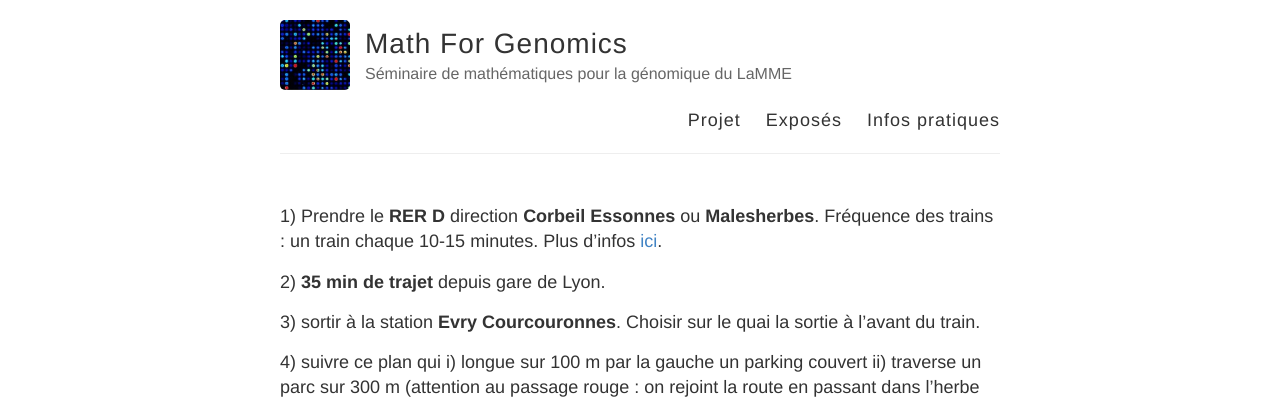
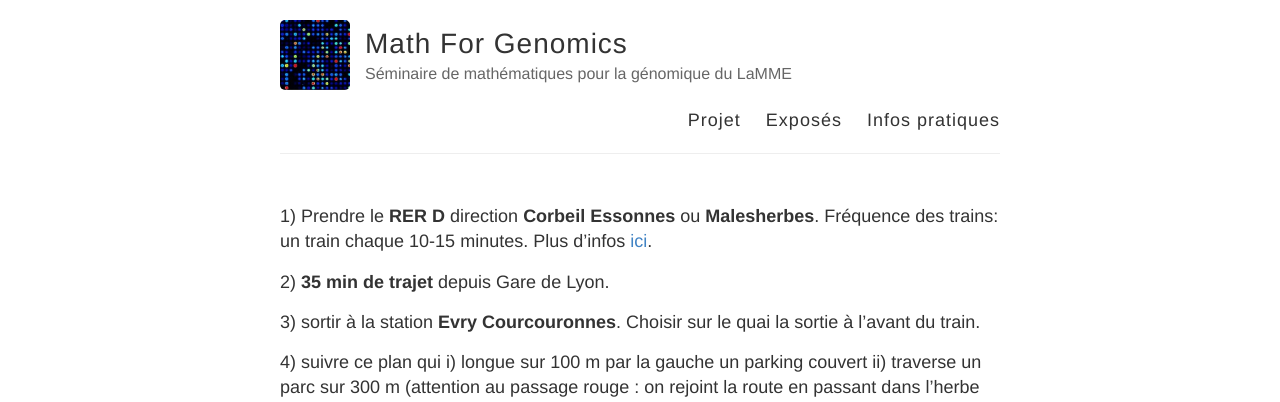
Before and after one commit to MathForGenomics/MathForGenomics.github.io, a Jekyll site: the page built from infos.md, in a window 1280 px wide. Shown: the top 402 px of the page. Built offline with Jekyll 4.4.1, drawn with Linux system fonts in a browser that asks for light colours.

```diff
--- a/infos.md
+++ b/infos.md
@@ -4,10 +4,10 @@ title: Infos pratiques
 permalink: /infos/
 ---
 
-1) Prendre le **RER D** direction **Corbeil Essonnes** ou **Malesherbes**. Fréquence des trains : un train chaque 10-15 minutes.
+1) Prendre le **RER D** direction **Corbeil Essonnes** ou **Malesherbes**. Fréquence des trains: un train chaque 10-15 minutes.
 Plus d'infos [ici](https://www.transilien.com/lignes/rer-trains/rer-D).
 
-2) **35 min de trajet** depuis gare de Lyon.
+2) **35 min de trajet** depuis Gare de Lyon.
 
 3) sortir à la station **Evry Courcouronnes**. Choisir sur le quai la sortie à l'avant du train.
 
```
